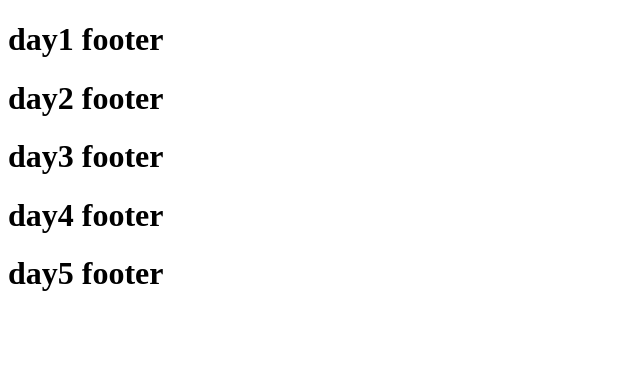
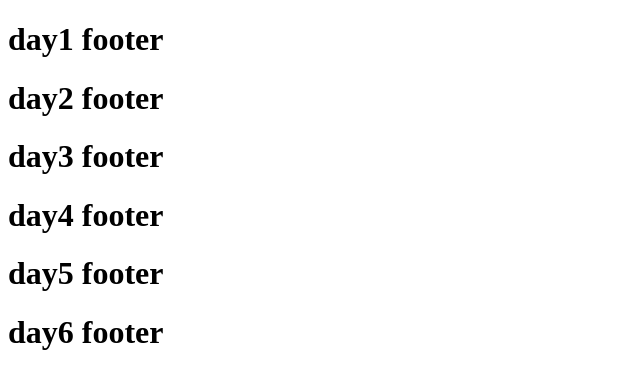
Before and after one commit to Abdurakhman00000/git-ex, a Next.js app: page /main/components/footer/Footer in a window 1280 px wide. Shown: the top 388 px of the page, without its empty margins (0-640 px from the left). Built offline with nearby package versions, Linux system fonts and the light colour scheme.

Commit message:
feat: add

```diff
--- a/src/pages/main/components/footer/Footer.tsx
+++ b/src/pages/main/components/footer/Footer.tsx
@@ -11,6 +11,7 @@ const Footer = () => {
           <h1>day3 footer</h1>
           <h1>day4 footer</h1>
           <h1>day5 footer</h1>
+          <h1>day6 footer</h1>
         </div>
       </div>
     </footer>
```
